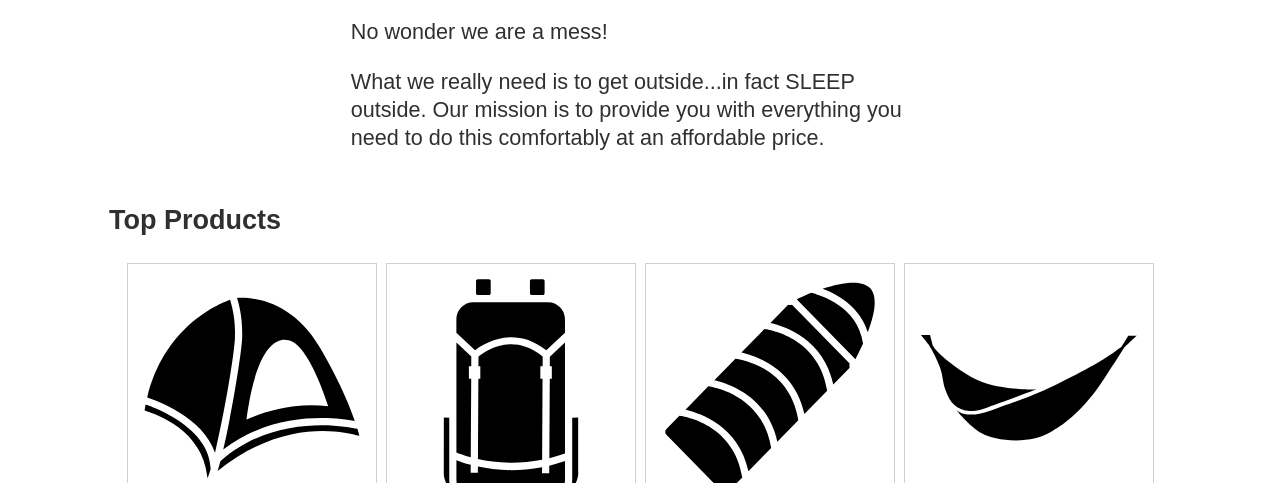
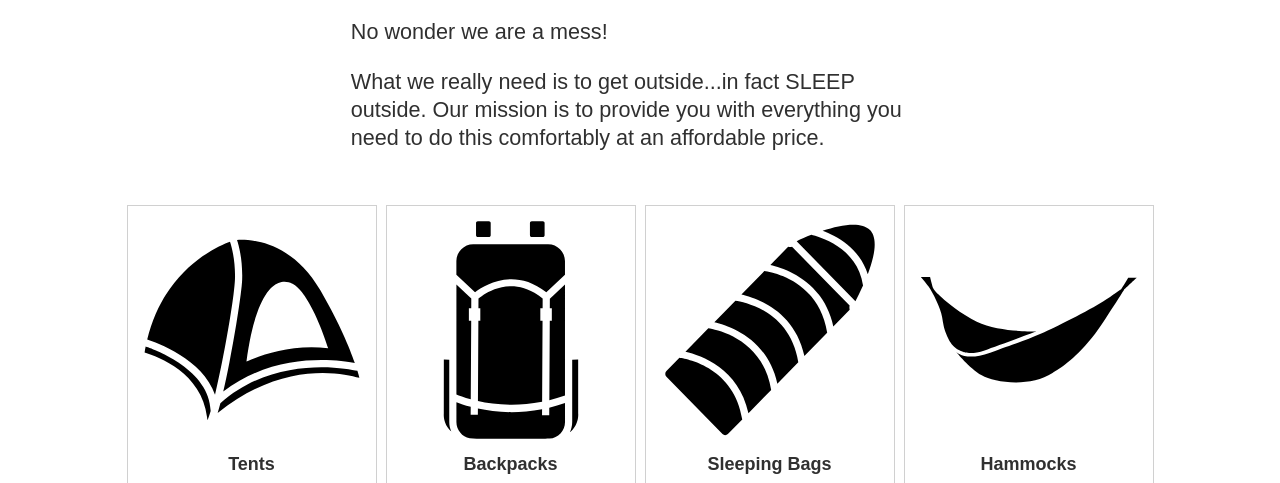
Before and after one commit to Chip135/wdd330, a website: page src/index.html in a window 1280 px wide. Shown: the part 469-952 px from the top of the page. Drawn offline with Linux system fonts and the light colour scheme; no server answers; files whose address does not match are found by name.

Commit message:
some lil updates

```diff
--- a/src/css/style.css
+++ b/src/css/style.css
@@ -158,6 +158,11 @@ button {
   margin: 0.5em 0;
 }
 
+.product-card img {
+  display: block;
+  margin: 0 auto;
+}
+
 .card__brand {
   font-size: var(--small-font);
 }
--- a/src/index.html
+++ b/src/index.html
@@ -32,7 +32,7 @@
         </p>
       </section>
       <section class="products">
-        <h2>Top Products</h2>
+        <!-- <h2>Top Products</h2> -->
         <ul class="product-list">
           <li class="product-card">
             <a href="product-list/index.html?category=tents">
```
